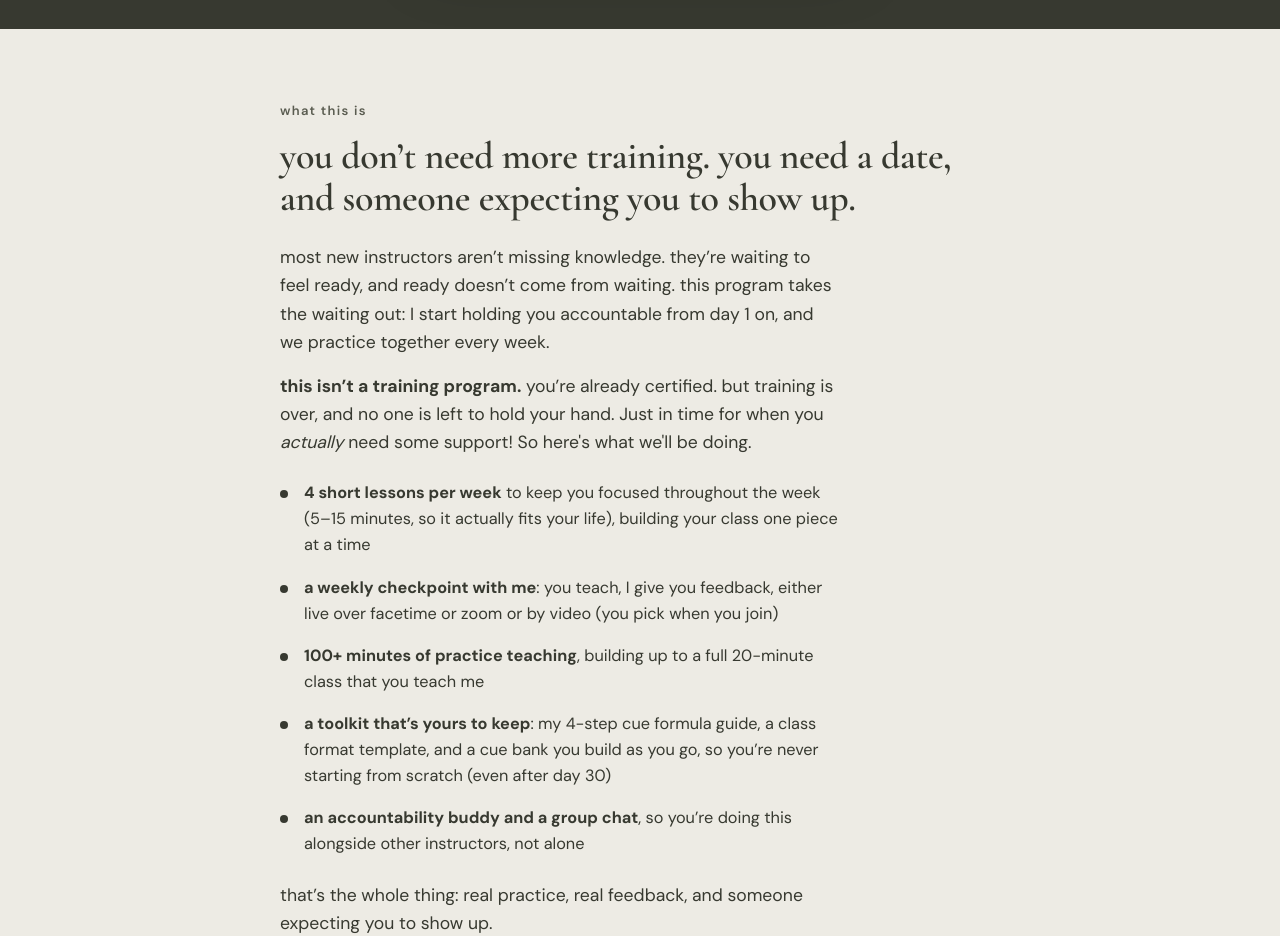
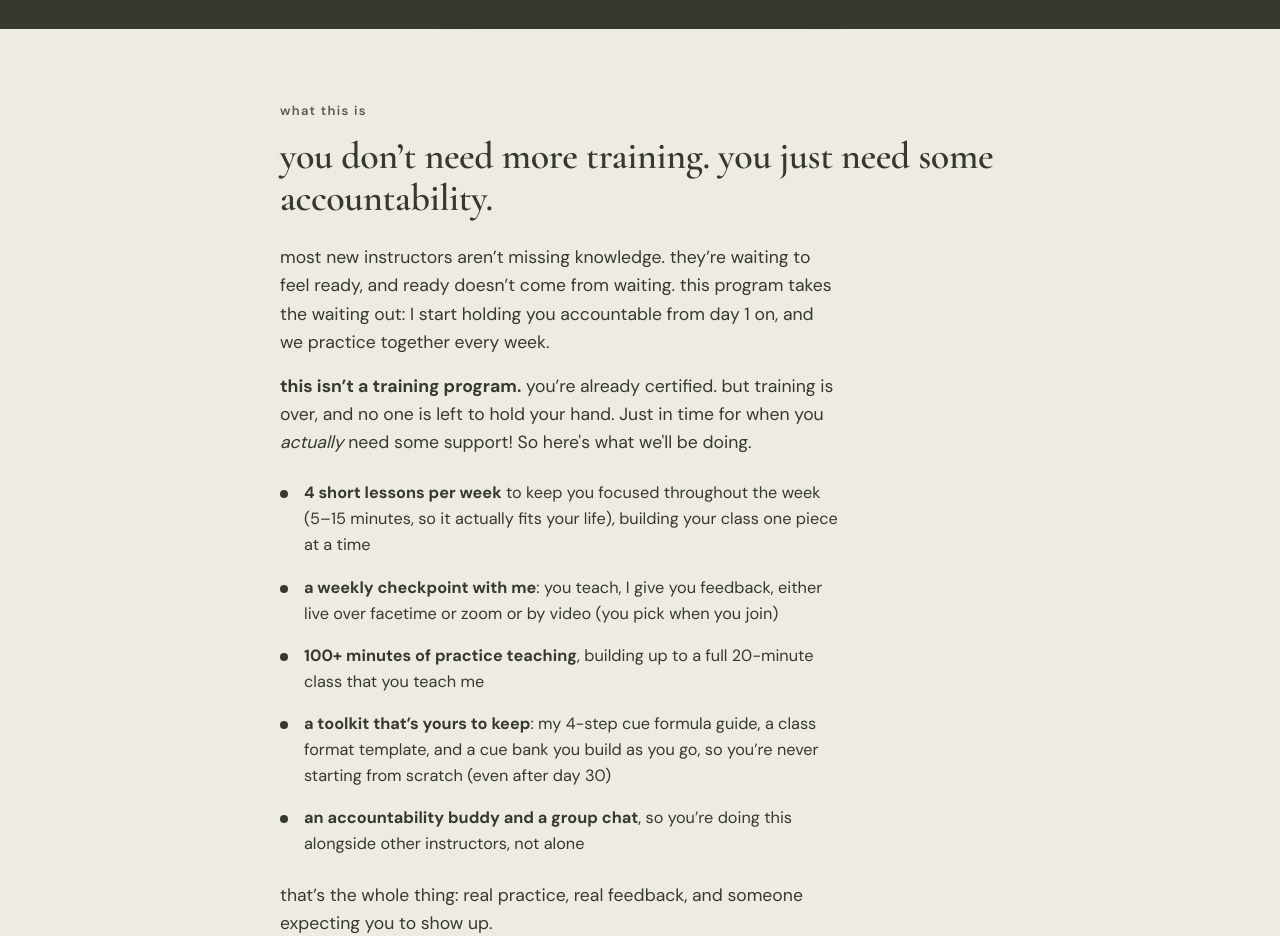
Before and after one commit to paigelovespilates/accountability, a plain HTML site: page index.html in a window 1280 px wide. Shown: the part 800-1736 px from the top of the page. Drawn offline with nearby package versions, Linux system fonts and the light colour scheme.

Commit message:
Update accountability message in index.html

```diff
--- a/index.html
+++ b/index.html
@@ -36,7 +36,7 @@
 <section style="background: #EDEBE4; padding: 72px 24px">
 <div style="max-width: 720px; margin: 0 auto">
 <div style="font-size: 13px; letter-spacing: 0.1em; font-weight: 600; color: #5A5C50; margin-bottom: 14px">what this is</div>
-<h2 style="font-family: 'Cormorant Garamond', serif; font-weight: 600; font-size: 38px; line-height: 1.1; letter-spacing: -0.01em; margin: 0 0 24px">you don’t need more training. you need a date, and someone expecting you to show up.</h2>
+<h2 style="font-family: 'Cormorant Garamond', serif; font-weight: 600; font-size: 38px; line-height: 1.1; letter-spacing: -0.01em; margin: 0 0 24px">you don’t need more training. you just need some accountability.</h2>
 <p style="font-size: 17.6px; max-width: 560px; margin: 0">most new instructors aren’t missing knowledge. they’re waiting to feel ready, and ready doesn’t come from waiting. this program takes the waiting out: I start holding you accountable from day 1 on, and we practice together every week.&nbsp;&nbsp;</p>
 <p style="font-size: 17.6px; max-width: 560px; margin: 16px 0 0"><strong>this isn’t a training program.</strong> you’re already certified. but training is over, and no one is left to hold your hand. Just in time for when you <i>actually </i>need some support! So here's what we'll be doing.</p>
 <ul style="list-style: none; padding: 0; margin: 24px 0 0; max-width: 560px; display: flex; flex-direction: column; gap: 16px">
```
